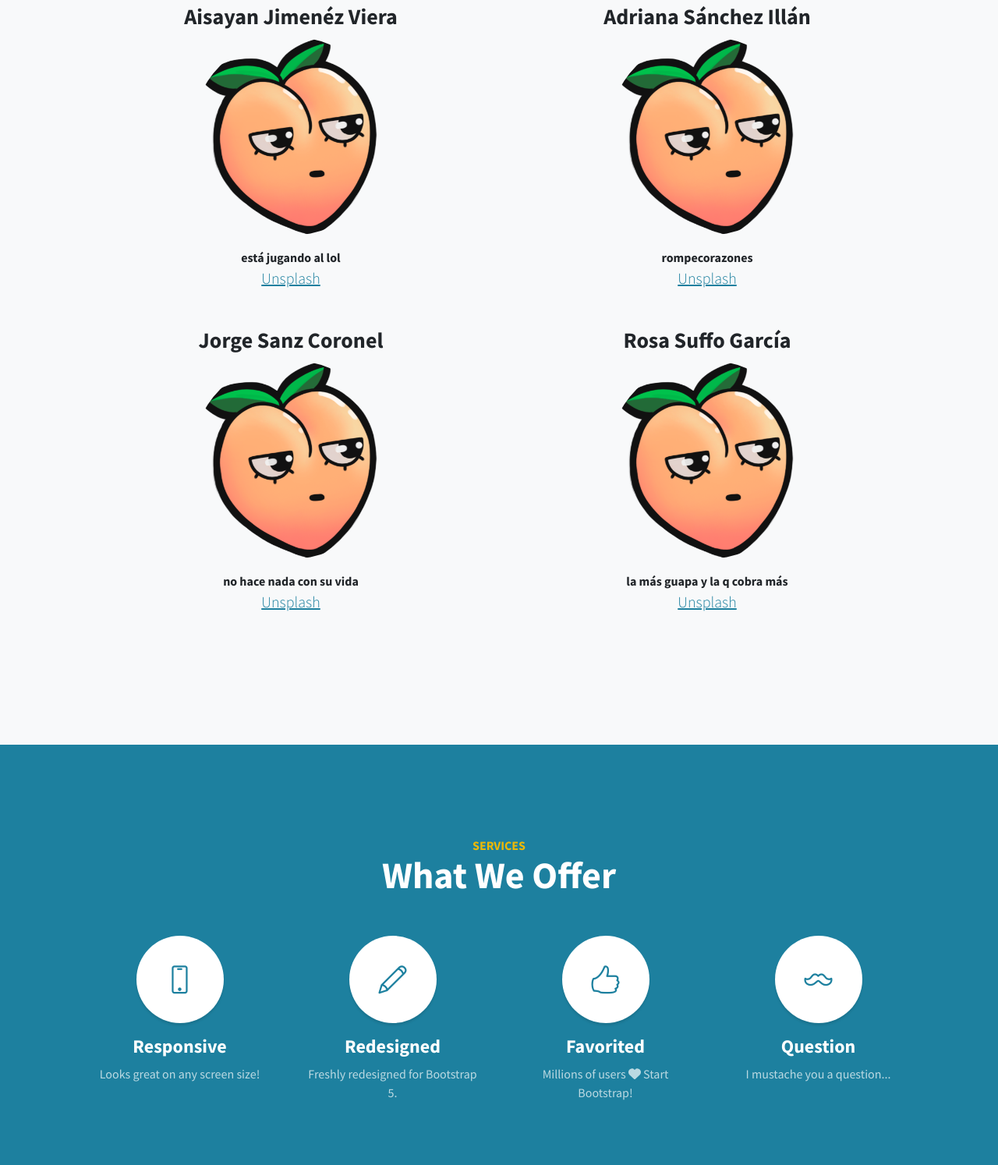
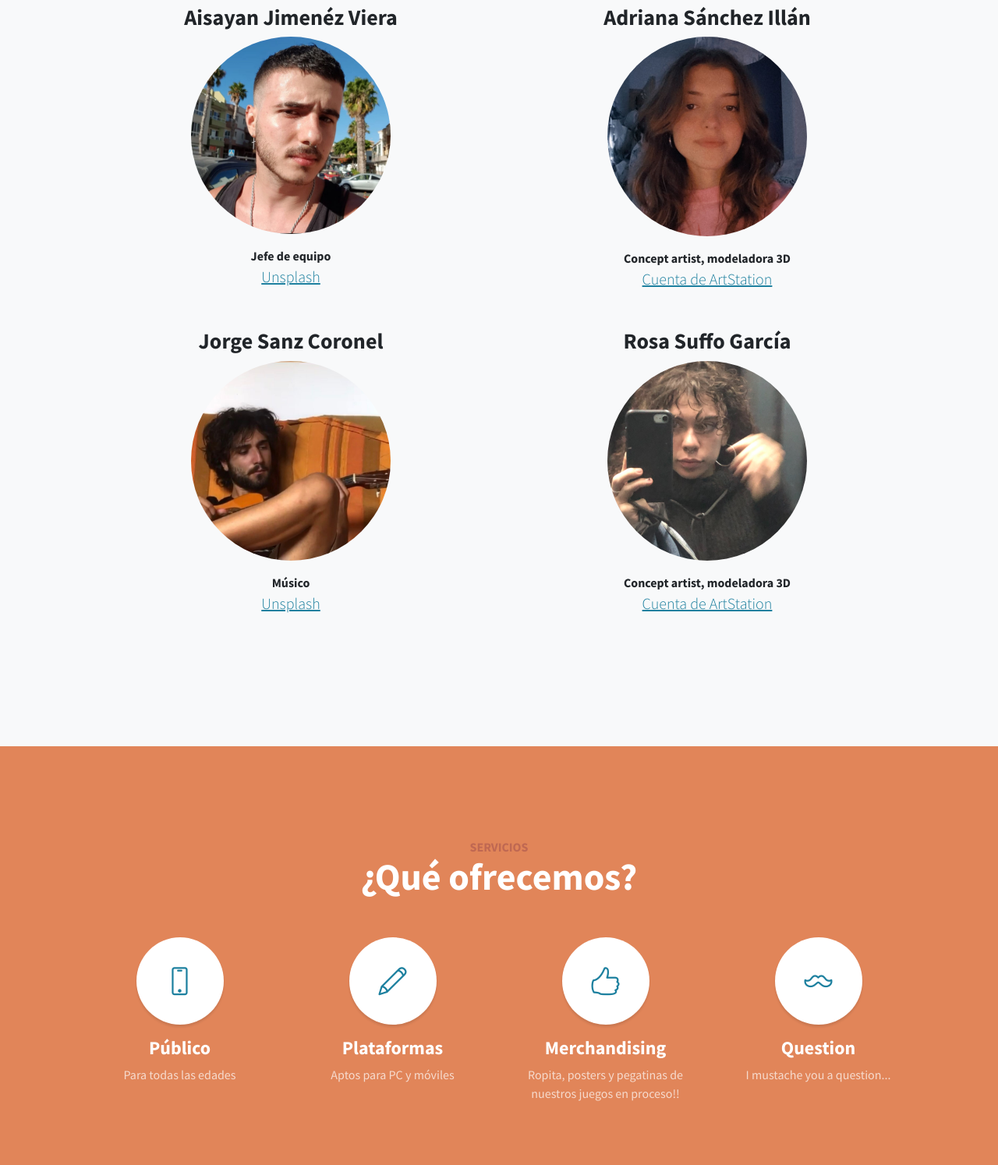
Before and after one commit to MelocotoneroSTUDIO/MelocotoneroSTUDIO.github.io, a plain HTML site: page index.html in a window 1280 px wide. Shown: the part 1386-2880 px from the top of the page at 78% size. Drawn offline with nearby package versions, Linux system fonts and the light colour scheme.

Commit message:
cositas
- el "about us" hecho (quedan algunos links)
- cambiado el color principal pero tengo q volverlo a cambiar y ponerlo mas bonito
- el resto de partes pues cambiar los textos y ponerlo más bonito

```diff
--- a/index.html
+++ b/index.html
@@ -45,14 +45,13 @@
 
                     <h1>The team</h1>
                     <div class="row">
-
                         <div class="col">
                             <div class="row align-items-center">
                                 <h3 class=""><b>Nerea Díaz Jérica</b></h3>
                                 <div class="justify-content-center">
-                                    <img class="profilePicture" src="assets\icono.png">
+                                    <img class="profilePicture" src="assets\imagenes\Equipo\NereaDiaz.jpg">
                                 </div>
-                                <b class="">tiene 11 mil seguidores en instagram pk dibuja bien</b>
+                                <b class="">Concept artist, texturizadora y VFX</b>
                                 <a class="lead mb-5" href="https://unsplash.com/">Unsplash</a>
                             </div>
                         </div>
@@ -61,58 +60,53 @@
                             <div class="row align-items-center">
                                 <h3 class=""><b>Victor Cabanillas Solís</b></h3>
                                 <div class="justify-content-center">
-                                    <img class="profilePicture" src="assets\icono.png">
+                                    <img class="profilePicture" src="assets\imagenes\Equipo\VictorCabanillas.jpg">
                                 </div>
-                                <b class="">no le gustan las ovejas</b>
+                                <b class="">Programador Jefe</b>
                                 <a class="lead mb-5" href="https://unsplash.com/">Unsplash</a>
+                            </div>
+                        </div>
+                        <div class="w-100"></div>
+                        <div class="col">
+                            <div class="row align-items-center">
+                                <h3 class=""><b>Aisayan Jimenéz Viera</b></h3>
+                                <div class="justify-content-center">
+                                    <img class="profilePicture" src="assets\imagenes\Equipo\AisayanJimenez.jpg">
+                                </div>
+                                <b class="">Jefe de equipo</b>
+                                <a class="lead mb-5" href="https://unsplash.com/">Unsplash</a>
+                            </div>
+                        </div>
+                        <div class="col">
+                            <div class="row align-items-center">
+                                <h3 class=""><b>Adriana Sánchez Illán</b></h3>
+                                <div class="justify-content-center">
+                                    <img class="profilePicture" src="assets\imagenes\Equipo\AdrianaSanchez.jpg">
+                                </div>
+                                <b class="">Concept artist, modeladora 3D</b>
+                                <a class="lead mb-5" href="https://www.artstation.com/adrianasanchezillan">Cuenta de ArtStation</a>
                             </div>
                         </div>
 
                         <div class="w-100"></div>
-
-                        <div class="col">
-                            <div class="row align-items-center">
-                                <h3 class=""><b>Aisayan Jimenéz Viera</b></h3>
-                                <div class="justify-content-center">
-                                    <img class="profilePicture" src="assets\icono.png">
-                                </div>
-                                <b class="">está jugando al lol</b>
-                                <a class="lead mb-5" href="https://unsplash.com/">Unsplash</a>
-                            </div>
-                        </div>
-
-                        <div class="col">
-                            <div class="row align-items-center">
-                                <h3 class=""><b>Adriana Sánchez Illán</b></h3>
-                                <div class="justify-content-center">
-                                    <img class="profilePicture" src="assets\icono.png">
-                                </div>
-                                <b class="">rompecorazones</b>
-                                <a class="lead mb-5" href="https://unsplash.com/">Unsplash</a>
-                            </div>
-                        </div>
-
-                        <div class="w-100"></div>
-
                         <div class="col">
                             <div class="row align-items-center">
                                 <h3 class=""><b>Jorge Sanz Coronel</b></h3>
                                 <div class="justify-content-center">
-                                    <img class="profilePicture" src="assets\icono.png">
+                                    <img class="profilePicture" src="assets\imagenes\Equipo\JorgeSanz.jpg">
                                 </div>
-                                <b class="">no hace nada con su vida</b>
+                                <b class="">Músico</b>
                                 <a class="lead mb-5" href="https://unsplash.com/">Unsplash</a>
                             </div>
                         </div>
-
                         <div class="col">
                             <div class="row align-items-center">
                                 <h3 class=""><b>Rosa Suffo García</b></h3>
                                 <div class="justify-content-center">
-                                    <img class="profilePicture" src="assets\icono.png">
+                                    <img class="profilePicture" src="assets\imagenes\Equipo\RosaSuffo.jpg">
                                 </div>
-                                <b class="">la más guapa y la q cobra más</b>
-                                <a class="lead mb-5" href="https://unsplash.com/">Unsplash</a>
+                                <b class="">Concept artist, modeladora 3D</b>
+                                <a class="lead mb-5" href="https://www.artstation.com/rosa12">Cuenta de ArtStation</a>
                             </div>
                         </div>
 
@@ -124,27 +118,25 @@
         <section class="content-section bg-primary text-white text-center" id="services">
             <div class="container px-4 px-lg-5">
                 <div class="content-section-heading">
-                    <h3 class="text-secondary mb-0">Services</h3>
-                    <h2 class="mb-5">What We Offer</h2>
+                    <h3 class="text-secondary mb-0">Servicios</h3>
+                    <h2 class="mb-5">¿Qué ofrecemos?</h2>
                 </div>
                 <div class="row gx-4 gx-lg-5">
                     <div class="col-lg-3 col-md-6 mb-5 mb-lg-0">
                         <span class="service-icon rounded-circle mx-auto mb-3"><i class="icon-screen-smartphone"></i></span>
-                        <h4><strong>Responsive</strong></h4>
-                        <p class="text-faded mb-0">Looks great on any screen size!</p>
+                        <h4><strong>Público</strong></h4>
+                        <p class="text-faded smb-0">Para todas las edades</p>
                     </div>
                     <div class="col-lg-3 col-md-6 mb-5 mb-lg-0">
                         <span class="service-icon rounded-circle mx-auto mb-3"><i class="icon-pencil"></i></span>
-                        <h4><strong>Redesigned</strong></h4>
-                        <p class="text-faded mb-0">Freshly redesigned for Bootstrap 5.</p>
+                        <h4><strong>Plataformas</strong></h4>
+                        <p class="text-faded mb-0">Aptos para PC y móviles</p>
                     </div>
                     <div class="col-lg-3 col-md-6 mb-5 mb-md-0">
                         <span class="service-icon rounded-circle mx-auto mb-3"><i class="icon-like"></i></span>
-                        <h4><strong>Favorited</strong></h4>
+                        <h4><strong>Merchandising</strong></h4>
                         <p class="text-faded mb-0">
-                            Millions of users
-                            <i class="fas fa-heart"></i>
-                            Start Bootstrap!
+                            Ropita, posters y pegatinas de nuestros juegos en proceso!!
                         </p>
                     </div>
                     <div class="col-lg-3 col-md-6">
```
Also changed, not shown: assets/imagenes/Equipo/AdrianaSanchez.jpg (added), assets/imagenes/Equipo/AisayanJimenez.jpg (added), assets/imagenes/Equipo/JorgeSanz.jpg (added), assets/imagenes/Equipo/NereaDiaz.jpg (added), assets/imagenes/Equipo/RosaSuffo.jpg (added), css/styles.css, 1 other file.
